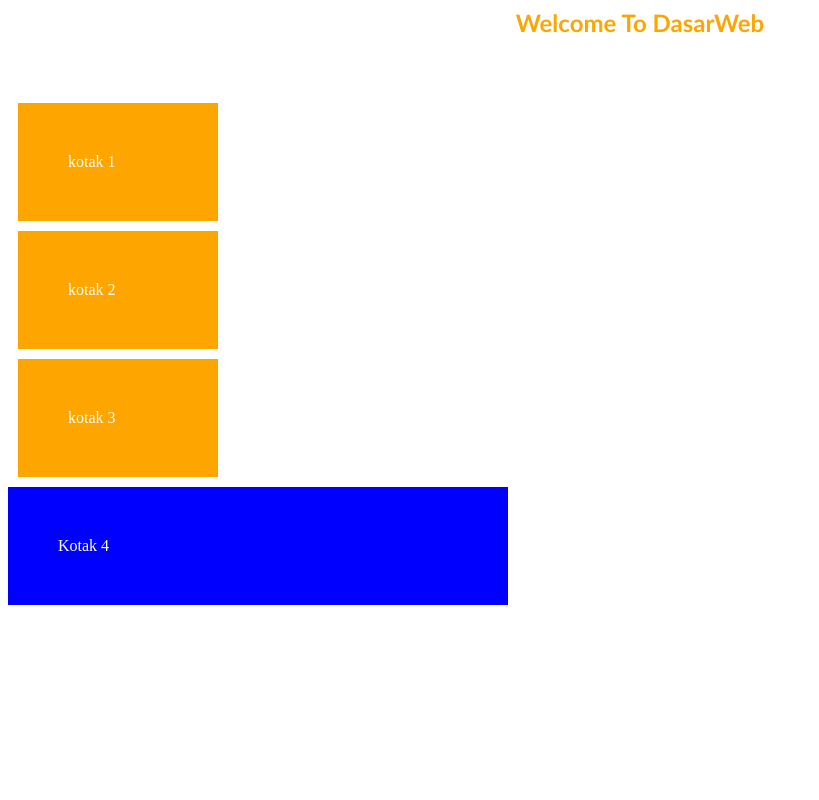
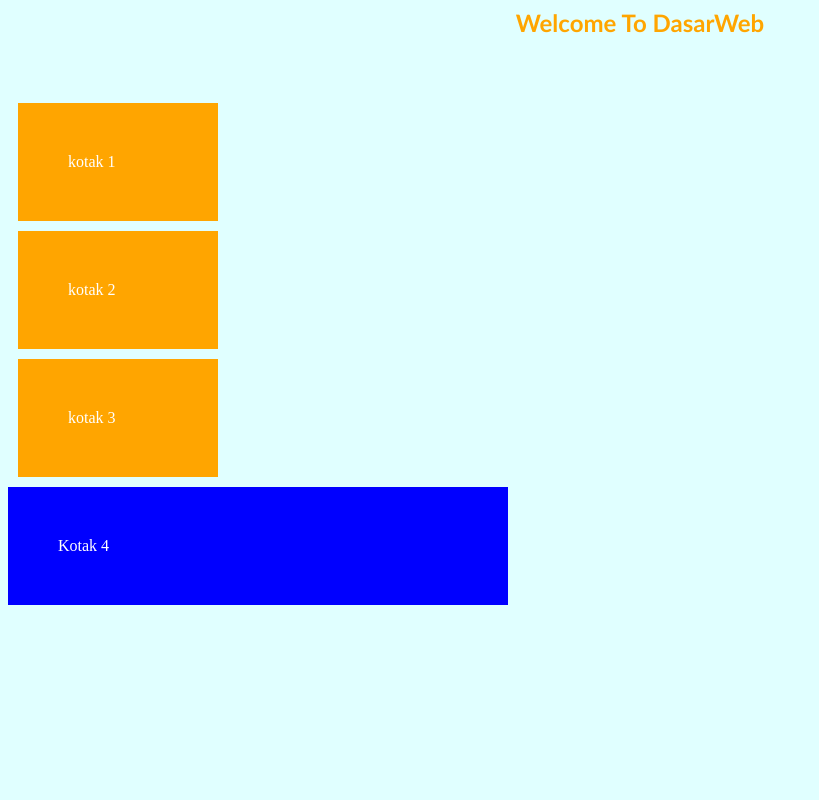
Before and after one commit to azariaamanda/04-AzariaAmanda-SIB-2D, a PHP site: page / in a window 1280 px wide. Shown: the whole page, without its empty margins (0-819 px from the left). Run offline with PHP 8.4, Linux system fonts and the light colour scheme.

Commit message:
Praktikum 4

```diff
--- a/Praktikum_PemrogramanWeb/Jobsheet2/style.css
+++ b/Praktikum_PemrogramanWeb/Jobsheet2/style.css
@@ -18,3 +18,8 @@ h2{
     background: blue;
     padding: 50px;
 }
+
+body{
+    background: lightcyan;
+    color:white
+    }
```
